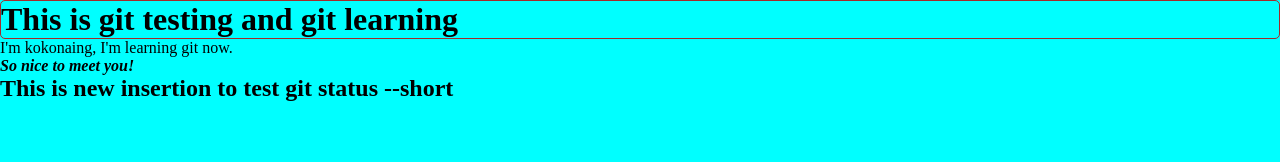
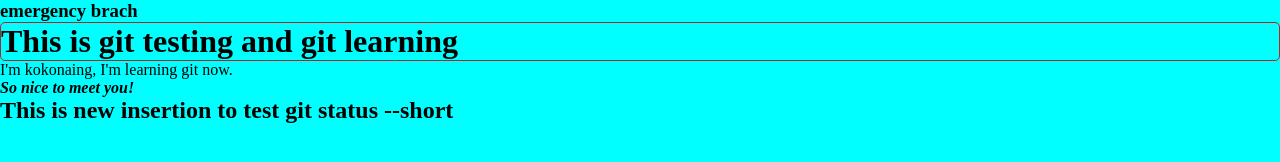
Before and after one commit to ko-ko-naing/git-testing, a plain HTML site: page index.html in a window 1280 px wide. Drawn offline with Linux system fonts and the light colour scheme.

Commit message:
update index.html with emergency fix

```diff
--- a/index.html
+++ b/index.html
@@ -5,6 +5,7 @@
 	<title>This is git learning</title>
 </head>
 <body>
+	<h3>emergency brach</h3>
 	<h1>This is git testing and git learning</h1>
 	<p>I'm kokonaing, I'm learning git now.</p>
 	<i><b>So nice to meet you!</b></i>
```
